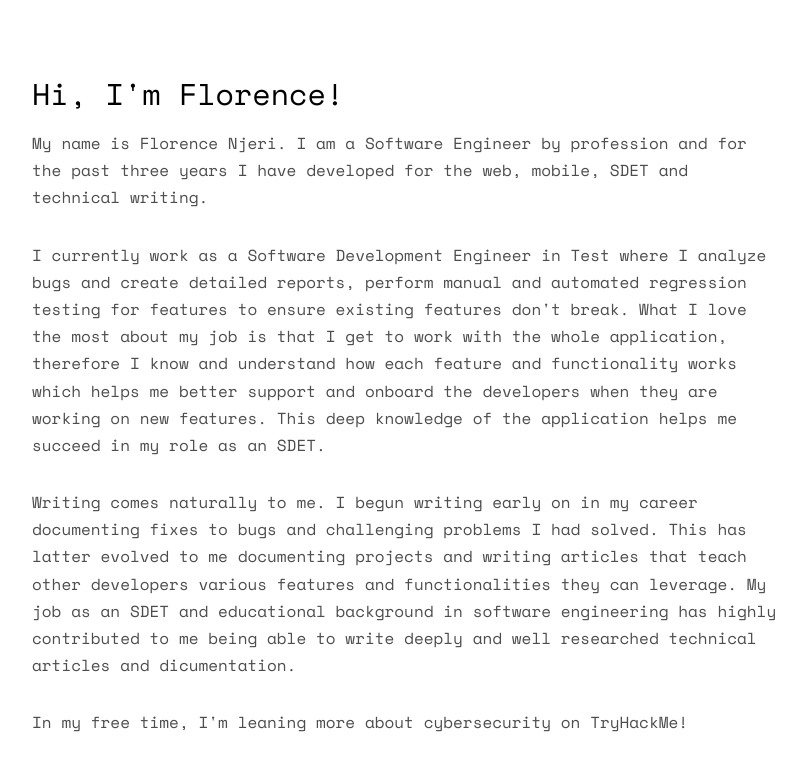
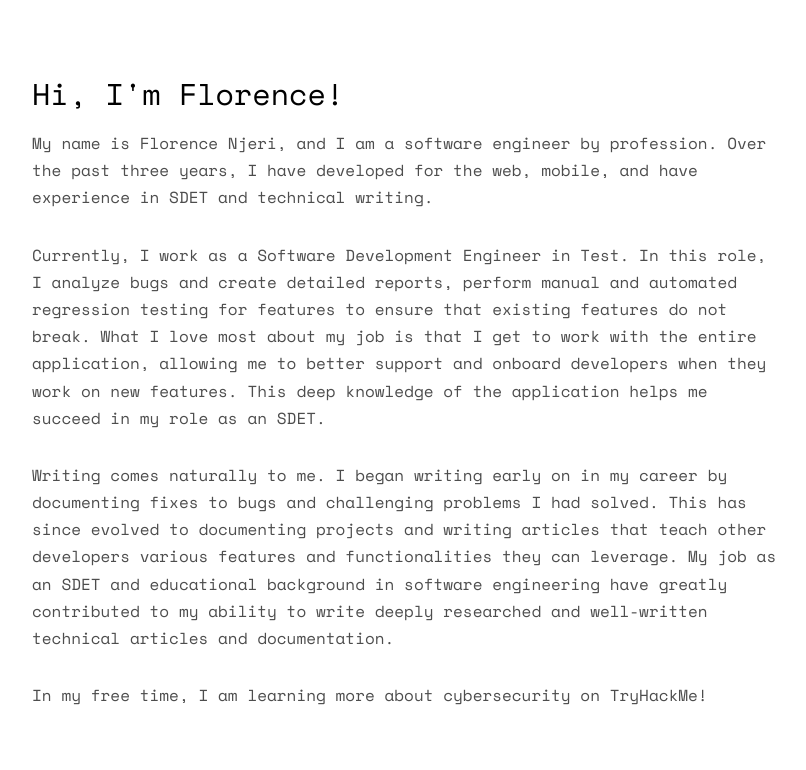
Before and after one commit to Florence-Njeri/NjeriPortfolio, a plain HTML site: page index.html in a window 1280 px wide. Shown: the part 995-1765 px from the top of the page, without its empty margins (38-844 px from the left). Drawn offline with nearby package versions, Linux system fonts and the light colour scheme; files whose address does not match are found by name.

Commit message:
editorial review

```diff
--- a/index.html
+++ b/index.html
@@ -80,15 +80,15 @@
 			<div class="row">
 				<div class="col-md-8">
 					<h2>Hi, I'm Florence!</h2>
-					<p>My name is Florence Njeri. I am a Software Engineer by profession and for the past three years I have developed for the web, mobile, SDET and technical writing. </p>
-					<p>I currently work as a Software Development Engineer in Test where I analyze bugs and create detailed reports, perform manual and automated regression testing for features
-						to ensure existing features don't break. What I love the most about my job is that I get to work with the whole application, therefore I know and understand how each feature
-						 and functionality works which helps me better support and onboard the developers when they are working on new features. This deep knowledge of the application helps me succeed in my role as an SDET.</p>
-					<p> Writing comes naturally to me. I begun writing early on in my career documenting fixes to bugs and challenging problems I had solved. This has latter evolved to me documenting projects and writing articles that teach
-						other developers various features and functionalities they can leverage. My job as an SDET and educational background in software engineering has highly contributed to me being able to write deeply and well researched
-						technical articles and dicumentation.
+					<p>My name is Florence Njeri, and I am a software engineer by profession. Over the past three years, I have developed for the web, mobile, and have experience in SDET and technical writing.</p>
+					<p>Currently, I work as a Software Development Engineer in Test. In this role, I analyze bugs and create detailed reports, perform manual and automated regression testing for features to ensure that
+						 existing features do not break. What I love most about my job is that I get to work with the entire application, allowing me to better support and onboard developers when they work on new features.
+						 This deep knowledge of the application helps me succeed in my role as an SDET.</p>
+					<p>Writing comes naturally to me. I began writing early on in my career by documenting fixes to bugs and challenging problems I had solved. This has since evolved to documenting projects and writing articles
+						that teach other developers various features and functionalities they can leverage. My job as an SDET and educational background in software engineering have greatly contributed to my ability to write deeply
+						researched and well-written technical articles and documentation.
 					</p>
-					<p>In my free time, I'm leaning more about cybersecurity on TryHackMe!</p>
+					<p>In my free time, I am learning more about cybersecurity on TryHackMe!</p>
 
 				</div>
 			</div>
```
